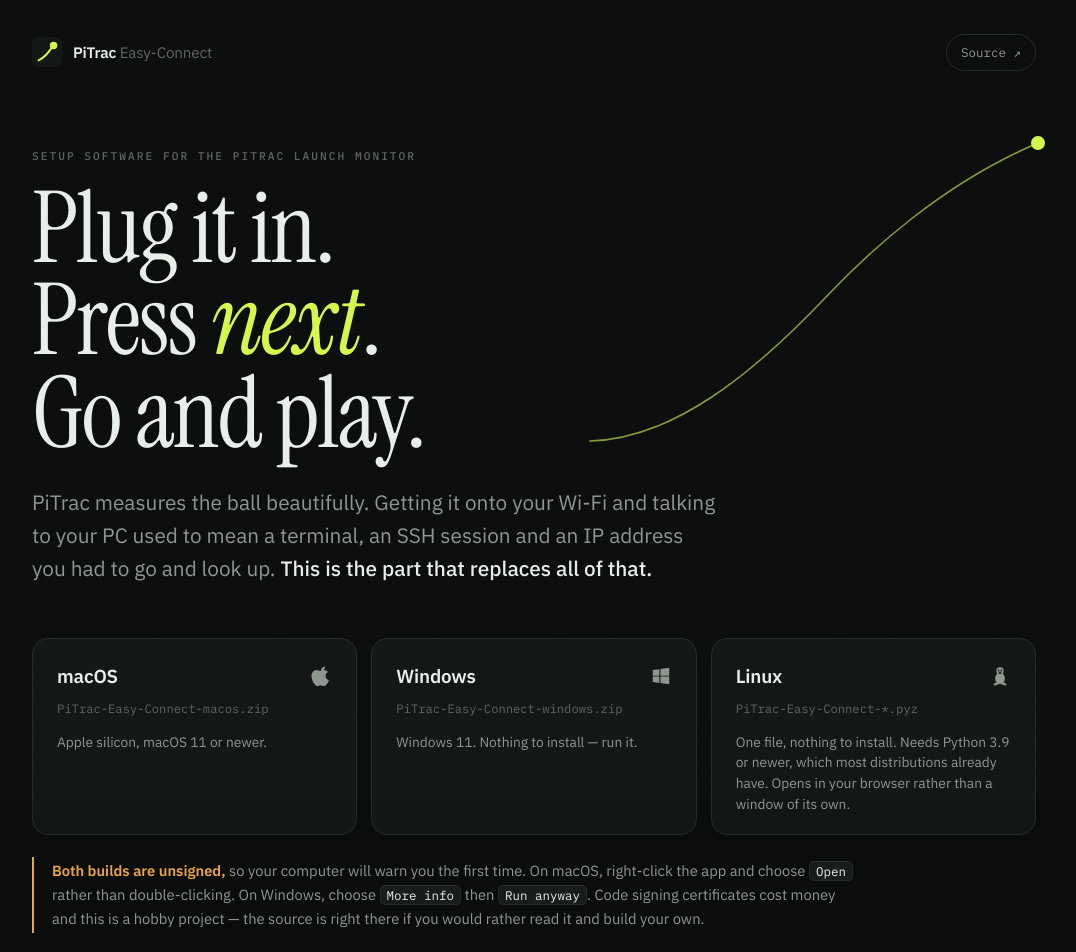
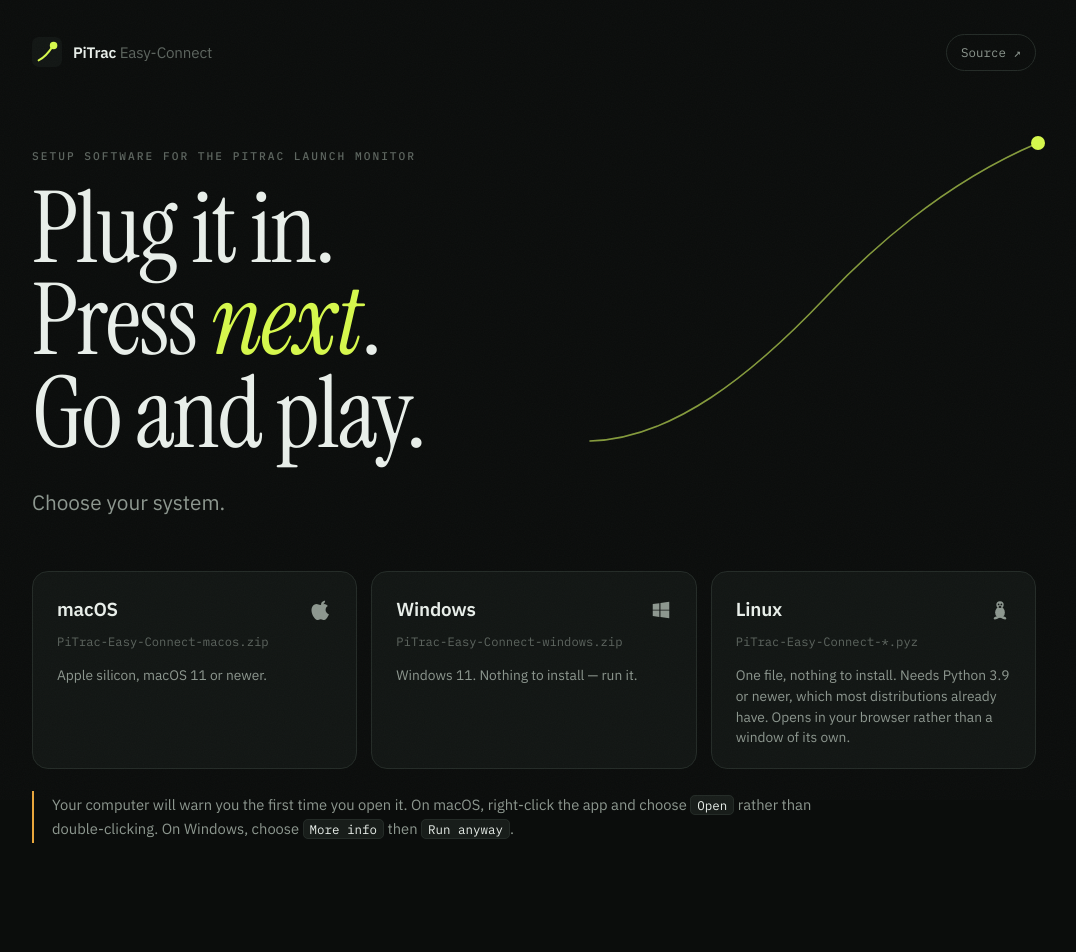
Before and after one commit to TylerPardun/pitrac-easy-connect, a plain HTML site: page site/index.html in a window 1280 px wide. Shown: the top 952 px of the page, without its empty margins (106-1182 px from the left). Drawn offline with Linux system fonts and the light colour scheme.

Commit message:
Say less on the download page
The opening paragraph pitched the problem before offering the download.
Anyone on this page has a PiTrac and wants the file, so it now says which
choice to make: choose your system.

The warning below the downloads said both builds are unsigned. They are
signed -- every release is, since 0.4.0 -- just not with the operating
system code-signing certificates that would stop the first-run warning.
Rather than explain that distinction to somebody who only wants to open
the app, the paragraph keeps the two instructions that actually help and
drops the claim and the apology for it.

```diff
--- a/site/index.html
+++ b/site/index.html
@@ -108,7 +108,7 @@
   }
   .dl-note{font-size:.86rem; color:var(--muted); margin-top:13px; line-height:1.5}
 
-  /* --- the unsigned warning --------------------------------------------- */
+  /* --- the first-run warning --------------------------------------------- */
   .warn{
     margin:22px 0 0; border-left:2px solid var(--amber); padding:2px 0 2px 18px;
     color:var(--muted); font-size:.92rem; line-height:1.62; max-width:56em;
@@ -216,9 +216,7 @@
     <div class="label rise" style="animation-delay:.05s">Setup software for the PiTrac launch monitor</div>
     <h1 class="rise" style="animation-delay:.14s">Plug it in.<br>Press <em>next</em>.<br>Go and play.</h1>
     <p class="lede rise" style="animation-delay:.26s">
-      PiTrac measures the ball beautifully. Getting it onto your Wi-Fi and talking
-      to your PC used to mean a terminal, an SSH session and an IP address you had
-      to go and look up. <b>This is the part that replaces all of that.</b>
+      Choose your system.
     </p>
   </div>
 
@@ -254,12 +252,9 @@
   </div>
 
   <p class="warn rise" style="animation-delay:.5s">
-    <b>Both builds are unsigned,</b> so your computer will warn you the first time.
-    On macOS, right-click the app and choose <kbd>Open</kbd> rather than
-    double-clicking. On Windows, choose <kbd>More info</kbd> then
-    <kbd>Run anyway</kbd>. Code signing certificates cost money and this is a
-    hobby project — the source is right there if you would rather read it and
-    build your own.
+    Your computer will warn you the first time you open it. On macOS, right-click
+    the app and choose <kbd>Open</kbd> rather than double-clicking. On Windows,
+    choose <kbd>More info</kbd> then <kbd>Run anyway</kbd>.
   </p>
 </div>
 
```
